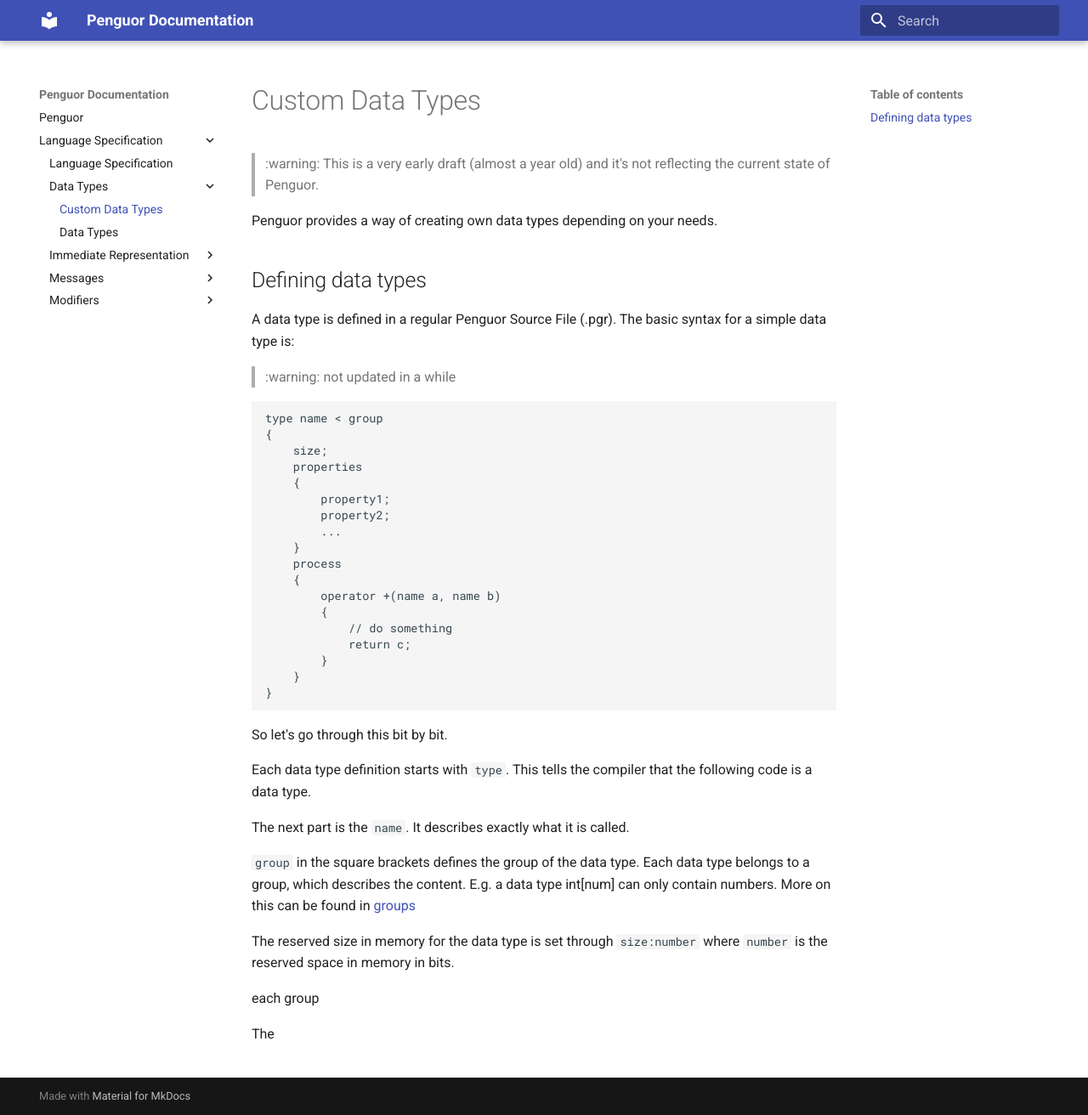
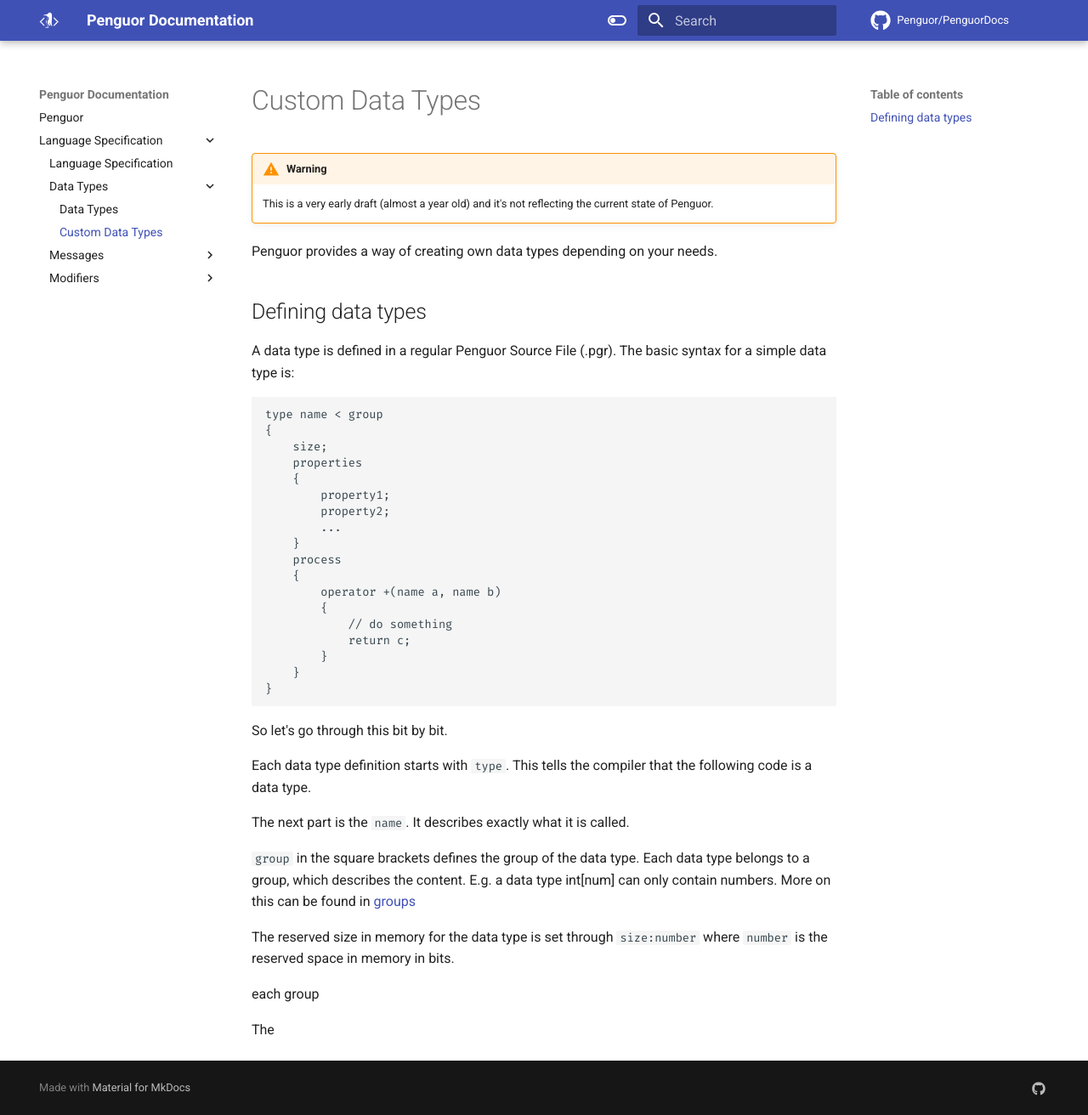
Before and after one commit to Penguor/PenguorDocs, an MkDocs documentation site: the page built from docs/Language_Specification/Data_Types/Custom_Data_Types.md, in a window 1280 px wide and 1312 px high. Shown: the whole window at 85% size. Built offline with MkDocs 1.6.1 and Material for MkDocs 9.7.7, drawn with Linux system fonts in a browser that asks for light colours; comment, search, counter and statistics services are not loaded.

Commit message:
work on documentation design

````diff
--- a/docs/Language_Specification/Data_Types/Custom_Data_Types.md
+++ b/docs/Language_Specification/Data_Types/Custom_Data_Types.md
@@ -1,14 +1,13 @@
 # Custom Data Types
 
-> :warning: This is a very early draft (almost a year old) and it's not reflecting the current state of Penguor.
+!!! warning
+    This is a very early draft (almost a year old) and it's not reflecting the current state of Penguor.
 
 Penguor provides a way of creating own data types depending on your needs.
 
 ## Defining data types
 
 A data type is defined in a regular Penguor Source File (.pgr). The basic syntax for a simple data type is:
-
-> :warning: not updated in a while
 
 ```Penguor
 type name < group
--- a/mkdocs.yml
+++ b/mkdocs.yml
@@ -1,6 +1,59 @@
 site_name: Penguor Documentation
 theme:
   name: material
+  font:
+    code:
+      Fira Code
+
+  features:
+    - navigation.instant
+    - navigation.top
+
+  palette:
+
+    # Light mode
+    - media: "(prefers-color-scheme: light)"
+      scheme: default
+      primary: indigo
+      accent: indigo
+      toggle:
+        icon: material/toggle-switch-off-outline
+        name: Switch to dark mode
+
+    # Dark mode
+    - media: "(prefers-color-scheme: dark)"
+      scheme: slate
+      primary: blue
+      accent: blue
+      toggle:
+        icon: material/toggle-switch
+        name: Switch to light mode
+
+  # icons
+  logo: assets/logo.png
+  favicon: assets/favicon.png
+  icon:
+    repo:
+      fontawesome/brands/github
+
+# plugins
+
+plugins:
+  - git-revision-date
+  - search
+
 markdown_extensions:
   - admonition
   - pymdownx.superfences
+
+# repository
+repo_url: https://github.com/Penguor/PenguorDocs
+repo_name: Penguor/PenguorDocs
+edit_uri: edit/main/docs/
+
+# social
+extra:
+  social:
+    - icon: fontawesome/brands/github
+      link: https://github.com/Penguor
+      name: Penguor on GitHub
````
Also changed, not shown: docs/Language_Specification/Data_Types/index.md (renamed from docs/Language_Specification/Data_Types/Readme.md, +1 -0 lines), docs/Language_Specification/Immediate_Representation/Readme.md (deleted, +0 -10 lines), docs/assets/favicon.png (added), docs/assets/logo.png (added), 3 other files.
